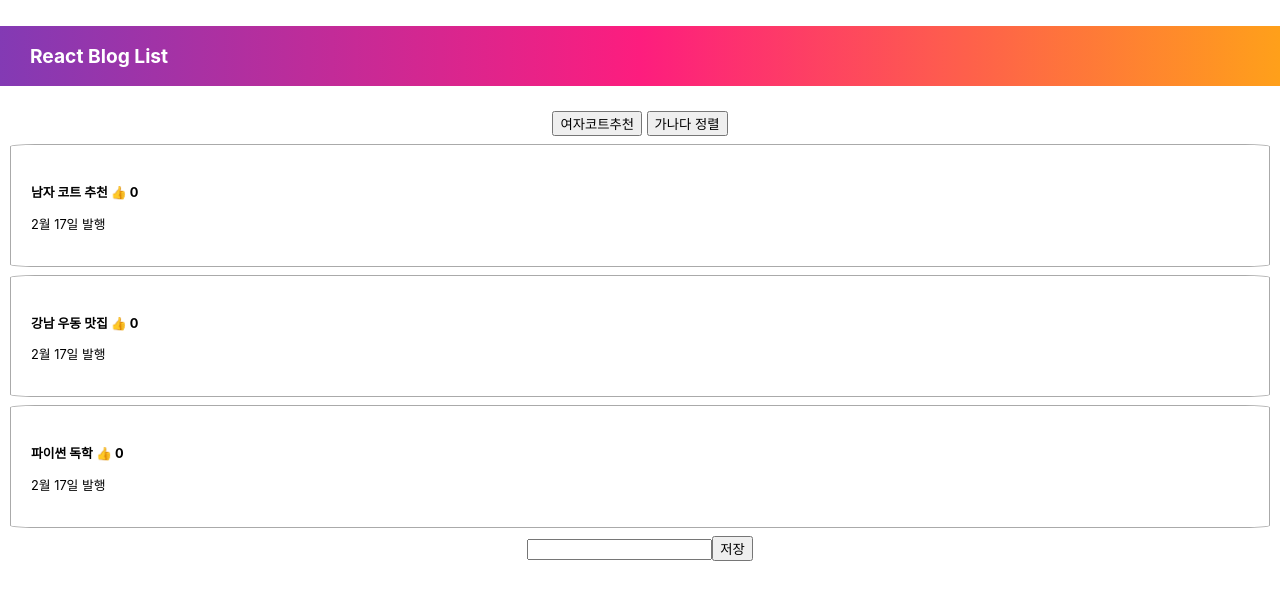
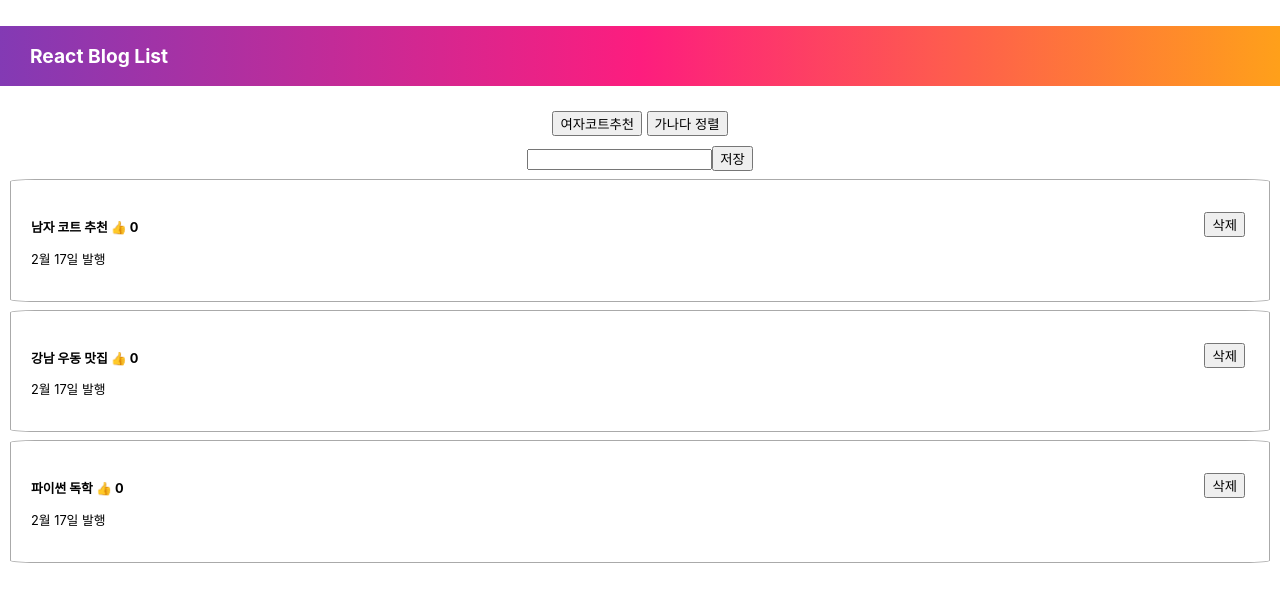
Before and after one commit to clara-shin/react-mini-blog, a React (Create React App) app: page / in a window 1280 px wide. Shown: the top 602 px of the page. Built offline with nearby package versions, Linux system fonts and the light colour scheme.

Commit message:
create each delete button for blog list with function

```diff
--- a/src/App.js
+++ b/src/App.js
@@ -48,9 +48,56 @@ function App() {
             >
                 가나다 정렬
             </button>
+            <div style={{ marginTop: '10px' }}>
+                <input
+                    onChange={(e) => {
+                        // input에 입력한 값 가져오는 법
+                        // 파라미터 e를 가져온다
+                        // e: 현재 발생하는 이벤트에 관련한 여러 기능들이 담겨있는 일종의 변수
+                        // e.target : 이벤트 발생한 html태그
+                        // e.target.value : 이벤트 발생한 html 태그에 입력한 값
+                        changeInput(e.target.value) // <- state변경함수는 늦게처리됨(비동기처리), 그래서 이거 완료되기 전에
+                        console.log(inputValue) // <- 다음줄 실행해준다.(왜냐? 리액트 만든 사람이 이렇게 정함)
+                    }}
+                    type='text'
+                />
+                <button
+                    onClick={(e) => {
+                        //input에 입력된 state를 title array에 끼운다.
+                        //배열 맨 앞에 요소추가 : unshift(elem)
+                        inputValue = inputValue.split(' ').join('') //문자열의 모든 공백 제거
+                        if (inputValue !== '') {
+                            let copy = [...title]
+                            copy.unshift(inputValue)
+                            //setTitle함수를 통해 title state array를 update 해준다.
+                            setTitle(copy)
+                        }
+                    }}
+                >
+                    저장
+                </button>
+            </div>
+            {/*
+            onClick: 클릭했을 때, 코드실행
+            onChange: 사용자가 타이핑을 할때마다, 코드실행
+            onInput: 사용자가 입력란에서 포커스를 잃었을 때, 코드실행
+            onMouseOver: 사용자가 입력란에 마우스오버 했을 때, 코드실행
+            onScroll: 사용자가 마우스 스크롤을 할때마다, 코드실행
+            */}
             {title.map((list, i) => {
                 return (
                     <div className='list' key={i}>
+                        <button
+                            className='btn-del'
+                            onClick={(e) => {
+                                let copy = [...title]
+                                copy.splice(i, 1)
+                                console.log(copy)
+                                setTitle(copy)
+                            }}
+                        >
+                            삭제
+                        </button>
                         <h4
                             onClick={() => {
                                 setModal(true)
@@ -78,45 +125,6 @@ function App() {
                     </div>
                 )
             })}
-            <input
-                onChange={(e) => {
-                    // input에 입력한 값 가져오는 법
-                    // 파라미터 e를 가져온다
-                    // e: 현재 발생하는 이벤트에 관련한 여러 기능들이 담겨있는 일종의 변수
-                    // e.target : 이벤트 발생한 html태그
-                    // e.target.value : 이벤트 발생한 html 태그에 입력한 값
-                    changeInput(e.target.value) // <- state변경함수는 늦게처리됨(비동기처리), 그래서 이거 완료되기 전에
-                    console.log(inputValue) // <- 다음줄 실행해준다.(왜냐? 리액트 만든 사람이 이렇게 정함)
-                }}
-                type='text'
-            />
-            <button
-                onKeyDown={(e) => {
-                    if (e.code == 'Enter') {
-                        console.log(e.code)
-                    }
-                }}
-                onClick={(e) => {
-                    //input에 입력된 state를 title array에 끼운다.
-                    //배열 맨 앞에 요소추가 : unshift(elem)
-                    inputValue = inputValue.split(' ').join('') //문자열의 모든 공백 제거
-                    if (inputValue !== '') {
-                        let copy = [...title]
-                        copy.unshift(inputValue)
-                        //setTitle함수를 통해 title state array를 update 해준다.
-                        setTitle(copy)
-                    }
-                }}
-            >
-                저장
-            </button>
-            {/*
-            onClick: 클릭했을 때, 코드실행
-            onChange: 사용자가 타이핑을 할때마다, 코드실행
-            onInput: 사용자가 입력란에서 포커스를 잃었을 때, 코드실행
-            onMouseOver: 사용자가 입력란에 마우스오버 했을 때, 코드실행
-            onScroll: 사용자가 마우스 스크롤을 할때마다, 코드실행
-            */}
             {
                 //html 중간에 조건문 쓰려면 , 삼항연산자(ternary operator)
                 modal == true ? (
```
